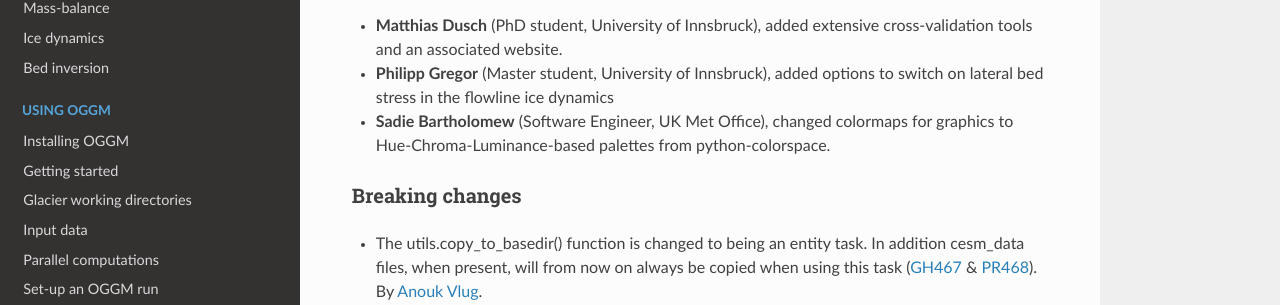
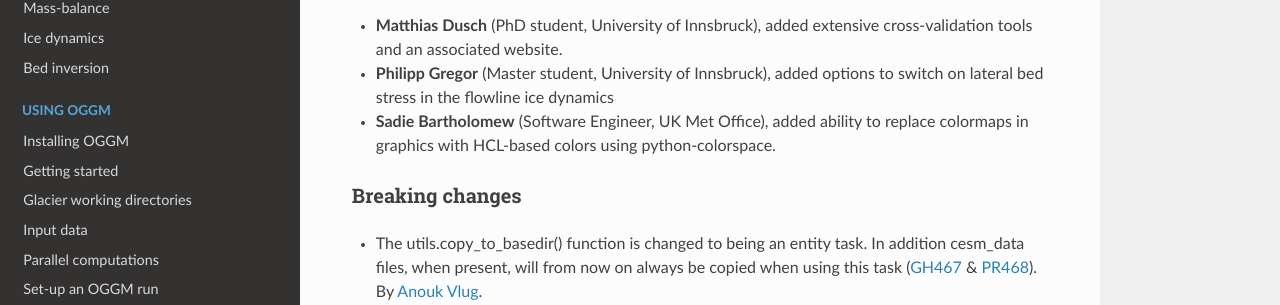
Before and after one commit to OGGM/oggm, a Sphinx documentation site: the page built from docs/whats-new.rst, in a window 1280 px wide and 900 px high. Shown: the part 250-555 px from the top of the window. Built offline with Sphinx 7.4.7 and the Read the Docs theme 2.0.0, drawn with Linux system fonts in a browser that asks for light colours; the version number could not be read and is left out; some of the changed text lies outside the part shown.

Commit message:
Respond to feedback after 'work in progress' stage

```diff
--- a/docs/whats-new.rst
+++ b/docs/whats-new.rst
@@ -13,8 +13,8 @@ New contributors to the project:
   cross-validation tools and an associated website.
 - **Philipp Gregor** (Master student, University of Innsbruck), added options
   to switch on lateral bed stress in the flowline ice dynamics
-- **Sadie Bartholomew** (Software Engineer, UK Met Office), changed colormaps
-  for graphics to Hue-Chroma-Luminance-based palettes from python-colorspace.
+- **Sadie Bartholomew** (Software Engineer, UK Met Office), added ability to
+  replace colormaps in graphics with HCL-based colors using python-colorspace.
 
 Breaking changes
 ~~~~~~~~~~~~~~~~
@@ -141,8 +141,8 @@ Enhancements
   also adds some safety checks at the calibration and computation of the
   mass-balance to make sure there is no misused parameters (:pull:`493`).
   By `Fabien Maussion <https://github.com/fmaussion>`_.
-- Changed colormaps for graphics to Hue-Chroma-Luminance-based palettes from
-  python-colorspace (:pull:`587`).
+- Colormaps in some graphics are replaced with Hue-Chroma-Luminance (HCL) based
+  improvements when python-colorspace is (optionally) installed (:pull:`587`).
   By `Sadie Bartholomew <https://github.com/sadielbartholomew>`_.
 
 
```
Also changed, not shown: docs/installing-oggm.rst (+4 -3 lines), 1 other file.
